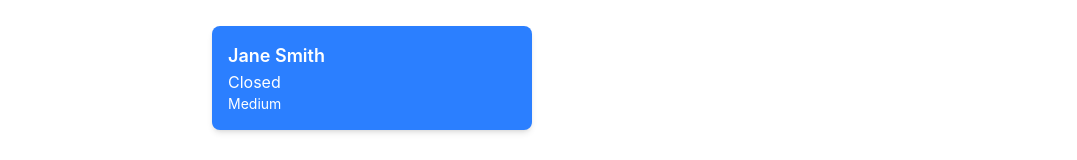
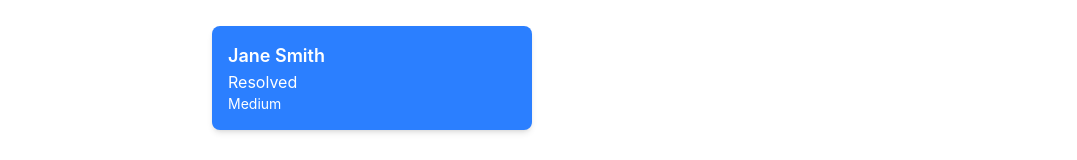
Before and after one commit to sam-0905/QueuePilot, a React (Vite) app in the folder QueuePilot/: page / in a window 1280 px wide. Shown: the part 384-544 px from the top of the page, without its empty margins (0-1077 px from the left). Built offline with nearby package versions, Linux system fonts and the light colour scheme.

Commit message:
Updated status

```diff
--- a/QueuePilot/src/data/conversations.ts
+++ b/QueuePilot/src/data/conversations.ts
@@ -26,7 +26,7 @@ timestamp: "2023-06-01T10:00:00Z"
 id: "2",
 customerName: "Jane Smith",
 priority: "Medium",
-status: "Closed",
+status: "Resolved",
 waitingTime: 3,
 escalationReason: "Customer has been waiting for more than 3 minutes",
 aiSummary: "Customer is asking about shipment status.",
```
